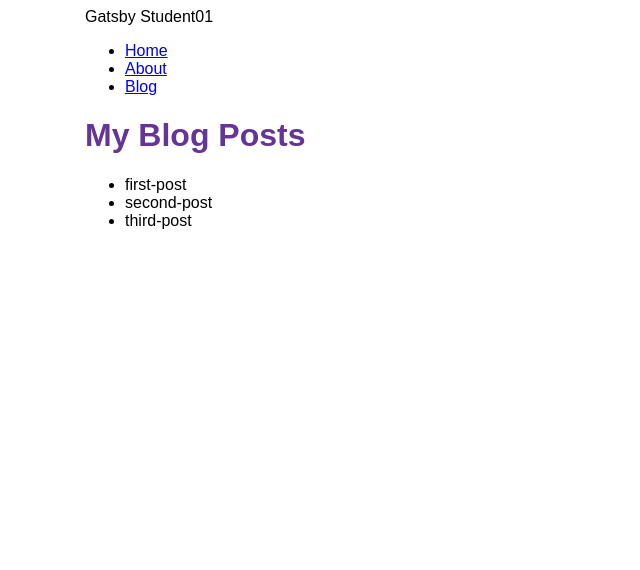
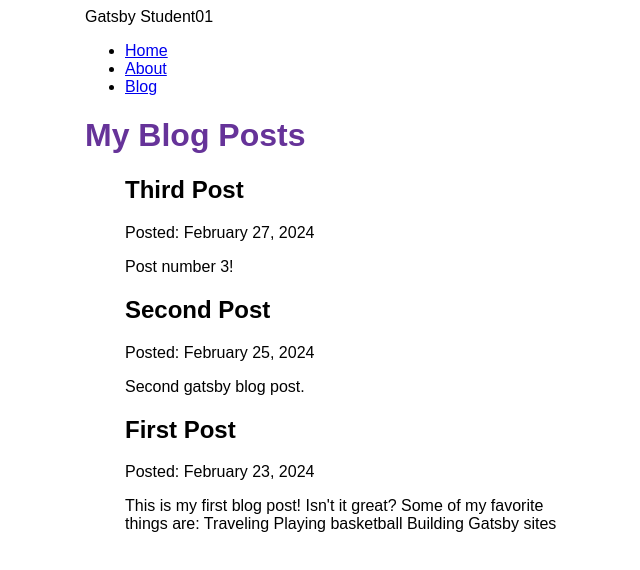
Before and after one commit to camden-stamm/gatsby_student01_site, a Gatsby site: page /blog in a window 1280 px wide. Shown: the whole page, without its empty margins (305-945 px from the left). Built offline with nearby package versions, Linux system fonts and the light colour scheme; Gatsby itself is replaced by a stand-in of ours.

Commit message:
Finished Gatsby Tutorial Part 5

```diff
--- a/blog/first-post.mdx
+++ b/blog/first-post.mdx
@@ -0,0 +1,13 @@
+---
+title: "First Post"
+date: "2024-02-23"
+slug: "first-post"
+---
+
+This is my first blog post! Isn't it *great*?
+
+Some of my **favorite** things are:
+
+* Traveling
+* Playing basketball
+* Building Gatsby sites
--- a/blog/second-post.mdx
+++ b/blog/second-post.mdx
@@ -0,0 +1,7 @@
+---
+title: "Second Post"
+date: "2024-02-25"
+slug: "second-post"
+---
+
+Second gatsby blog post.
--- a/blog/third-post.mdx
+++ b/blog/third-post.mdx
@@ -0,0 +1,7 @@
+---
+title: "Third Post"
+date: "2024-02-27"
+slug: "third-post"
+---
+
+Post number 3!
--- a/gatsby-config.js
+++ b/gatsby-config.js
@@ -16,5 +16,6 @@ module.exports = {
         path: `${__dirname}/blog`,
       }
     },
+    "gatsby-plugin-mdx",
   ],
 }
--- a/package.json
+++ b/package.json
@@ -14,8 +14,10 @@
     "clean": "gatsby clean"
   },
   "dependencies": {
+    "@mdx-js/react": "^3.0.1",
     "gatsby": "^5.13.3",
     "gatsby-plugin-image": "^3.13.1",
+    "gatsby-plugin-mdx": "^5.13.1",
     "gatsby-plugin-sharp": "^5.13.1",
     "gatsby-source-filesystem": "^5.13.1",
     "react": "^18.2.0",
--- a/src/pages/blog.js
+++ b/src/pages/blog.js
@@ -8,10 +8,12 @@ const BlogPage = ({ data }) => {
     <Layout pageTitle="My Blog Posts">
         <ul>
             {
-                data.allFile.nodes.map(node => (
-                    <li key={node.name}>
-                        {node.name}
-                    </li>
+                data.allMdx.nodes.map(node => (
+                    <article key={node.id}>
+                        <h2>{node.frontmatter.title}</h2>
+                        <p> Posted: {node.frontmatter.date}</p>
+                        <p>{node.excerpt}</p>
+                    </article>
                 ))
             }
         </ul>
@@ -21,9 +23,14 @@ const BlogPage = ({ data }) => {
 
 export const query = graphql`
 query {
-    allFile {
+    allMdx(sort: { frontmatter: { date: DESC } }) {
         nodes {
-            name
+            frontmatter{
+                date(formatString: "MMMM D, YYYY")
+                title
+            }
+            id
+            excerpt
         }
     }
 }
```
Also changed, not shown: 1 other file.
